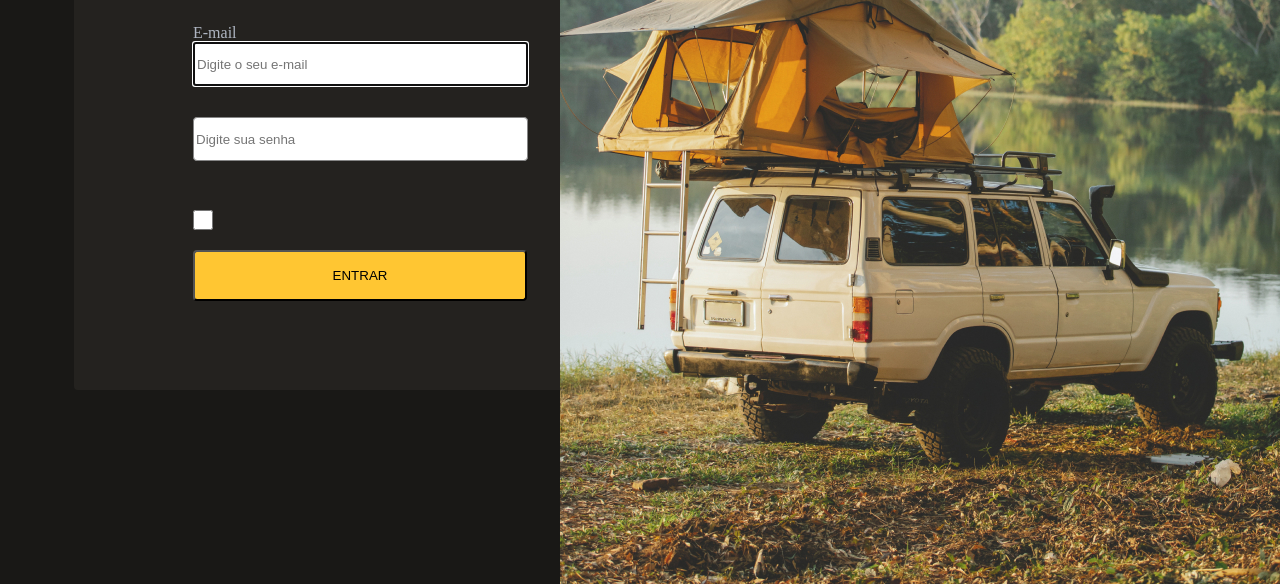
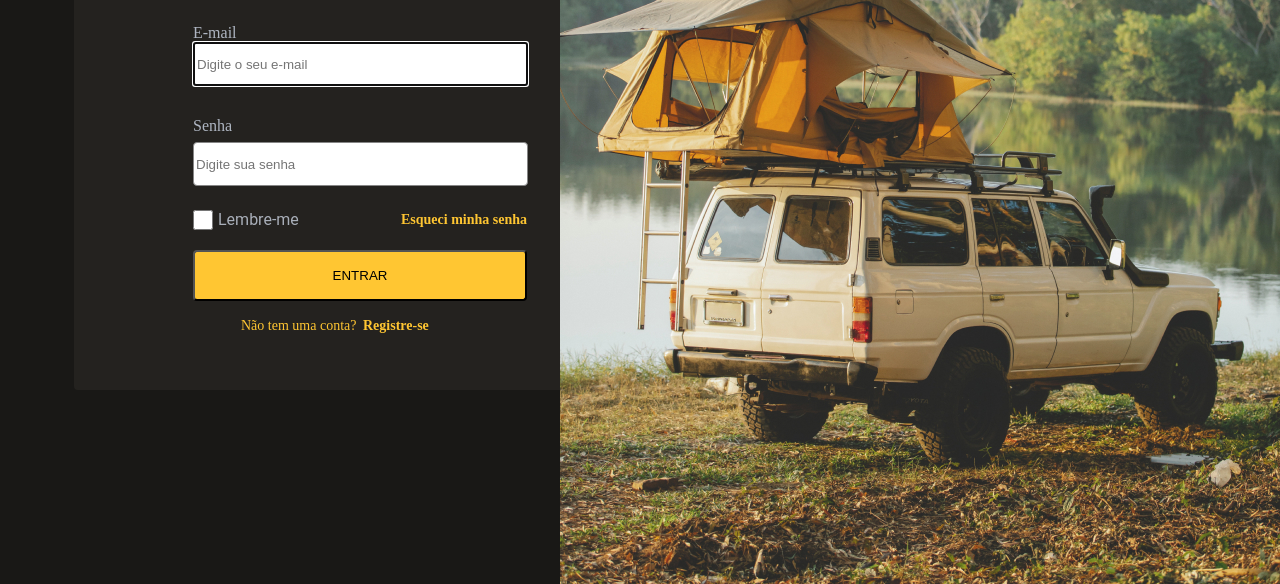
Before and after one commit to alissonmds00/Login-Form, a plain HTML site: page index.html in a window 1280 px wide. Shown: the part 316-900 px from the top of the page. Drawn offline with Linux system fonts and the light colour scheme.

Commit message:
feat: adicionados os restantes dos detalhes

```diff
--- a/index.html
+++ b/index.html
@@ -16,16 +16,16 @@
             <div id="form">
                 <span id="header"><h1><img src="assets/log-in.svg" alt=""> Faça seu Login</h1>
                 <p>Entre com suas informações de cadastro.</p></span>
-                <form action="get">
+                <form action=""> <!-- Aqui seria "get" -->
                     <label for="email" id="email">E-mail</label><br>
                     <input type="email" name="email" id="email" placeholder="Digite o seu e-mail" autofocus>
-                    <label id="senha" for="senha">Senha</label><br>
+                    <label id="lsenha" for="senha">Senha</label><br>
                     <input type="password" name="senha" id="senha" placeholder="Digite sua senha" minlength="8">
                     <input type="checkbox" name="lembreme" id="checkbox">
-                    <label for="checkbox" id="lembre">Lembre-me</label>
-                    <a href="">Esqueci minha senha</a>
+                    <label for="checkbox" id="lembreme">Lembre-me</label>
+                    <a href="" id="esqueci">Esqueci minha senha</a>
                     <button type="submit">ENTRAR</button>
-                    <span>Não tem uma conta? Registre-se</span>
+                    <span id="registro">Não tem uma conta? <br> <a href="" id="registrese">Registre-se</a></span>
                 </form>
             </div>
         </div>
--- a/style.css
+++ b/style.css
@@ -8,7 +8,7 @@
     --background: #191816;
     --form-background: #24221f;
     --primary-color: #ffc632;
-  }
+}
 
 body {
     min-height: 100vh;
@@ -55,32 +55,46 @@ main {
     left: 74px;
     top: 194px;
 
-background: #24221F;
-border-radius: 4px;
+    background: #24221F;
+    border-radius: 4px;
 }
 
 h1 {
     color: var(--text-title);
 }
 
-#header  {
+a, #registro {
+    text-decoration: none;
+    position: absolute;
+    width: 153px;
+    height: 21px;
+    font-family: 'Poppins';
+    font-style: normal;
+    font-weight: 600;
+    font-size: 14px;
+    line-height: 21px;
+    color: #FFC632;
+
+}
+
+#header {
     position: absolute;
     z-index: 2;
     width: 334px;
     height: 64px;
     left: 119px;
     top: 55px;
-    justify-content:left;
+    justify-content: left;
 }
 
 #email {
     box-sizing: border-box;
-
     position: relative;
     width: 335px;
     height: 44px;
     left: 119px;
     top: 146px;
+
 }
 
 #senha {
@@ -89,18 +103,24 @@ h1 {
     width: 335px;
     height: 44px;
     left: 119px;
-    top: 239px;
+    top: 264px;
     border: 1px solid #868686;
     border-radius: 4px;
 }
 
-#lembre {
+#lsenha {
+    position: absolute;
+    left: 119px;
+    top: 239px;
+}
+
+#lembreme {
     position: absolute;
     width: 81px;
     height: 19px;
     left: 144px;
-    top: 332;
-    /*font-family: 'Roboto';*/
+    top: 332px;
+    font-family: 'Roboto';
     font-style: normal;
     font-weight: 400;
     font-size: 16px;
@@ -127,20 +147,56 @@ button {
     align-items: center;
     padding: 12px 24px;
     gap: 10px;
-
     position: absolute;
     width: 334px;
     height: 51px;
     left: 119px;
     top: 372px;
-
     background: #FFC632;
     border-radius: 4px;
 }
+
+#registro {
+    position: absolute;
+        width: 235px;
+    height: 21px;
+    left: 167px;
+    top: 437px;
+    font-family: 'Poppins';
+    font-style: normal;
+    font-weight: 400;
+    font-size: 14px;
+    line-height: 21px;
+}
+
+
+#esqueci {
+    display: flex;
+    position: absolute;
+    width: 153px;
+    height: 21px;
+    left: 300px;
+    top: 331px;
+    justify-content: right;
+}
+
+span a {
+    position: absolute;
+    top: 0px;
+    left: 122px;
+}
+
+#lsenha {
+    position: absolute;
+    top: 239px;
+}
+
 @media only screen and (min-width: 900px) and (max-width: 1200px) {
-    /*CONFIGURAÇÕES AQUI */
+    #imgbg {
+        width: 0px;
+        height: 0px;
+    }
 }
 
 @media only screen and (min-width: 900px) {
-    /*CONFIGURAÇÕES AQUI */
 }
```
